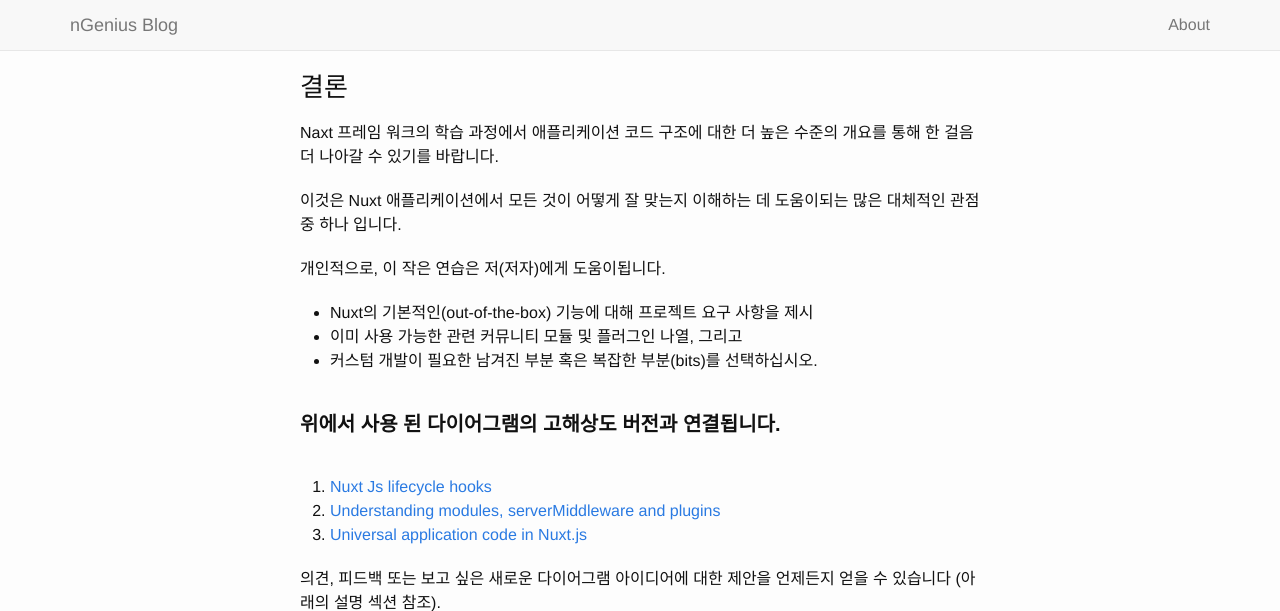
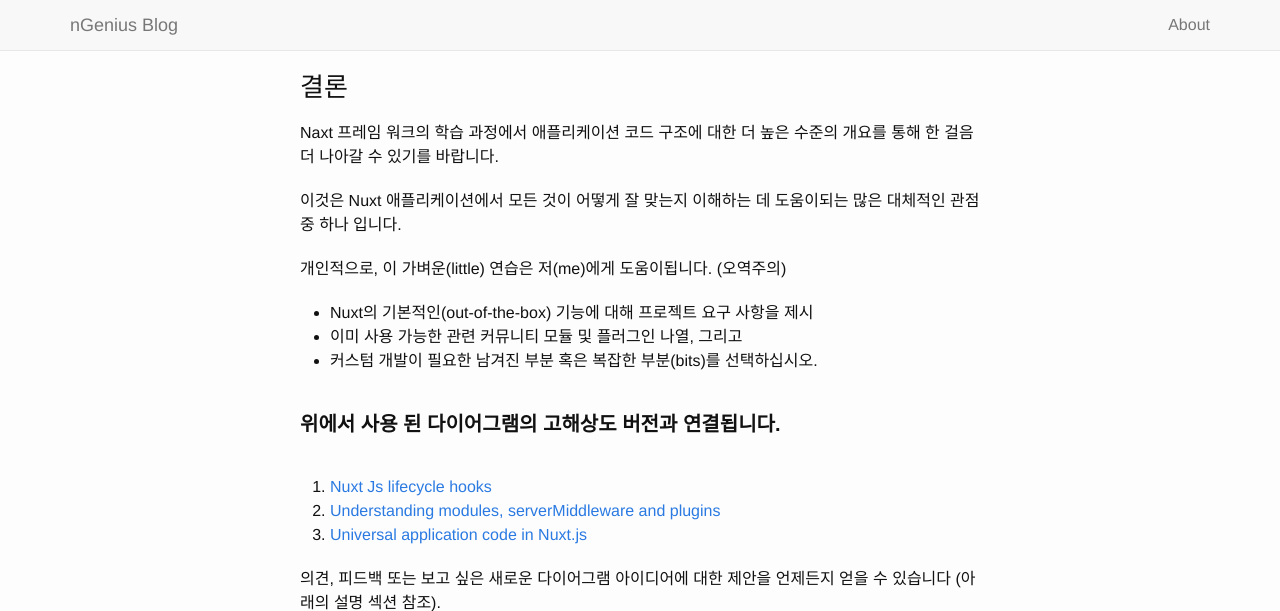
Before and after one commit to imsukmin/blog, a Jekyll site: the page built from _posts/2018-11-19-introduce-nuxtjs.md, in a window 1280 px wide and 900 px high, scrolled down 7625 px, cut to the strip 0-611 px from the top of the window. Built offline with Jekyll 4.4.1, drawn with Linux system fonts in a browser that asks for light colours; comment, search, counter and statistics services are not loaded.

Commit message:
modify article

```diff
--- a/_posts/2018-11-19-introduce-nuxtjs.md
+++ b/_posts/2018-11-19-introduce-nuxtjs.md
@@ -221,7 +221,7 @@
 
 이것은 Nuxt 애플리케이션에서 모든 것이 어떻게 잘 맞는지 이해하는 데 도움이되는 많은 대체적인 관점 중 하나 입니다.
 
-개인적으로, 이 작은 연습은 저(저자)에게 도움이됩니다.
+개인적으로, 이 가벼운(little) 연습은 저(me)에게 도움이됩니다. (오역주의)
 
 - Nuxt의 기본적인(out-of-the-box) 기능에 대해 프로젝트 요구 사항을 제시
 - 이미 사용 가능한 관련 커뮤니티 모듈 및 플러그인 나열, 그리고
```
